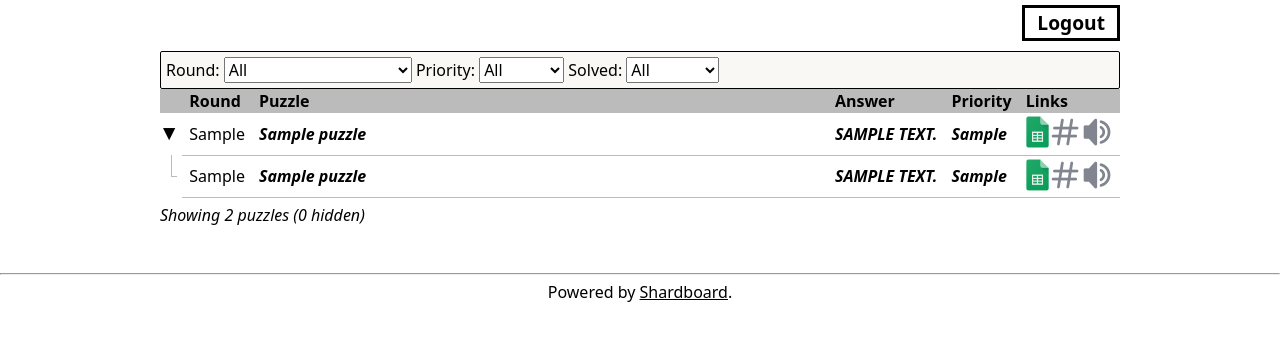
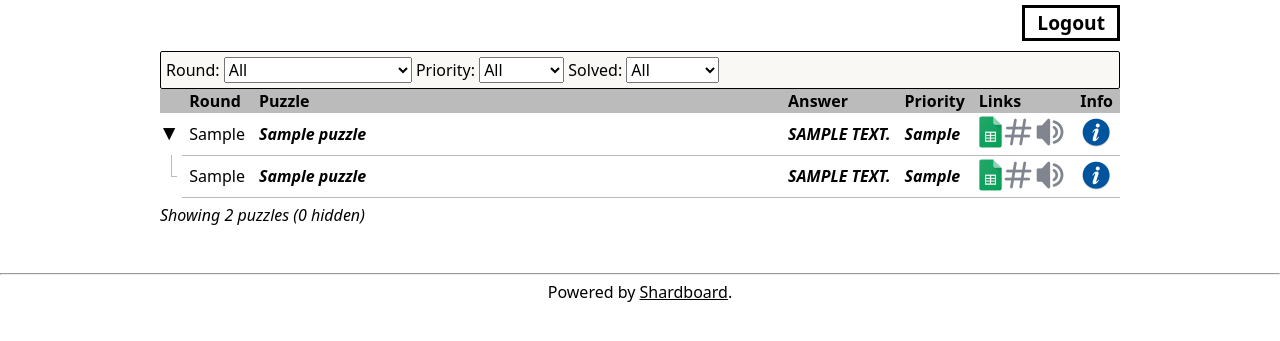
Before and after one commit to 17thshardpuzzleteam/Shardboard, a Django app: page / in a window 1280 px wide. Shown: the top 341 px of the page. Run offline with Django 4.2, Linux system fonts and the light colour scheme; a user stored in the database is signed in; tables that the repository leaves empty hold one stand-in row (values such as "Sample post"); parts of the project's set-up code (start-up, migrations or seed data) failed here and were passed over; some libraries are stand-ins or nearby versions.

Commit message:
add a puzzle info popup when there are notes

```diff
--- a/hunts/static/css/puzzle-table.css
+++ b/hunts/static/css/puzzle-table.css
@@ -84,6 +84,34 @@
     display: none;
 }
 
+.puzzle-table-row .more-info {
+    position: relative;
+}
+
+.puzzle-table-row .more-info img {
+    cursor: pointer;
+}
+
+.puzzle-table-row .more-info-popup {
+    position: absolute;
+    right: 0;
+    width: fit-content;
+    white-space: nowrap;
+    background-color: var(--off-white);
+    border: 1px solid var(--accent-color);
+    border-radius: 8px;
+    padding: 6px;
+    font-weight: normal;
+    font-style: normal;
+    box-shadow: 3px 5px 5px var(--accent-color);
+    display: none;
+    z-index: 9999;
+}
+
+.puzzle-table-row .more-info-popup.active {
+    display: inherit;
+}
+
 .puzzle-table-summary {
     font-style: italic;
     margin-top: 0.5em;
--- a/hunts/templates/components/puzzle-table-row.html
+++ b/hunts/templates/components/puzzle-table-row.html
@@ -33,4 +33,30 @@
             </a>
         </div>
     </td>
+    <td>
+        {% if puzzle.notes is not None %}
+            <div class="more-info">
+                <img id="puzzle-{{ puzzle.id }}-info" class="icon" src="{% static 'images/info_icon.png' %}" alt="More Info" title="More Info">
+                <div id="puzzle-{{ puzzle.id }}-info-popup" class="more-info-popup"></div>
+            </div>
+            <script type="text/javascript">
+                const popup{{ puzzle.id }} = document.getElementById('puzzle-{{ puzzle.id }}-info-popup');
+                popup{{ puzzle.id }}.innerHTML = '<b>Notes:</b><br>' + '{{ puzzle.notes }}'.split(';')
+                    .map(s => '- ' + s.trim())
+                    .join('<br>');
+                document.getElementById('puzzle-{{ puzzle.id }}-info').addEventListener('click', (e) => {
+                    e.stopPropagation();
+                    if (popup{{ puzzle.id }}.classList.contains('active')) {
+                        popup{{ puzzle.id }}.classList.remove('active');
+                    } else {
+                        closeAllInfos();
+                        popup{{ puzzle.id }}.classList.add('active');
+                    }
+                });
+                popup{{ puzzle.id }}.addEventListener('click', (e) => {
+                    e.stopPropagation();
+                })
+            </script>
+        {% endif %}
+    </td>
 </tr>
--- a/hunts/templates/index.html
+++ b/hunts/templates/index.html
@@ -17,6 +17,7 @@
                 <td>Answer</td>
                 <td>Priority</td>
                 <td>Links</td>
+                <td>Info</td>
             </tr>
             {% for puzzle_set in puzzle_sets %}
                 {% if puzzle_set.meta is not None %}
@@ -56,6 +57,7 @@
                 summary.innerText = 'Showing ' + showing + ' puzzle' + (showing === 1 ? '' : 's ' ) + ' (' + hidden + ' hidden)';
             }
             updateSummary();
+
             const table = document.getElementById('puzzle-table').children[0];
             function updateMetaSubsets() {
                 const children = table.children;
@@ -118,6 +120,16 @@
                 }
             }
             updateMetaSubsets();
+
+            function closeAllInfos() {
+                for (const info of document.getElementsByClassName('more-info-popup')) {
+                    info.classList.remove('active')
+                }
+            }
+            document.addEventListener('click', () => {
+                closeAllInfos();
+            })
+            closeAllInfos();
         </script>
     {% else %}
     <h1>Welcome to Shardboard!</h1>
```
Also changed, not shown: hunts/static/images/info_icon.png (added).
